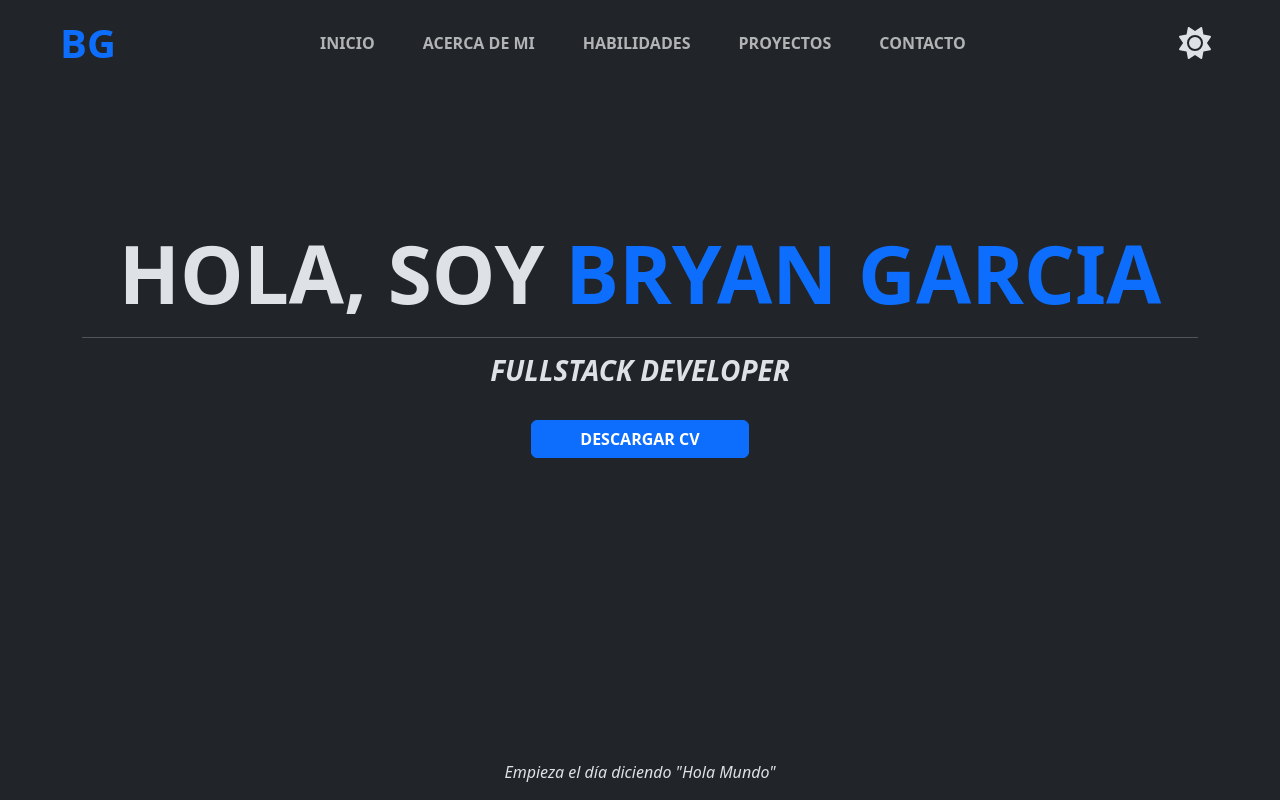
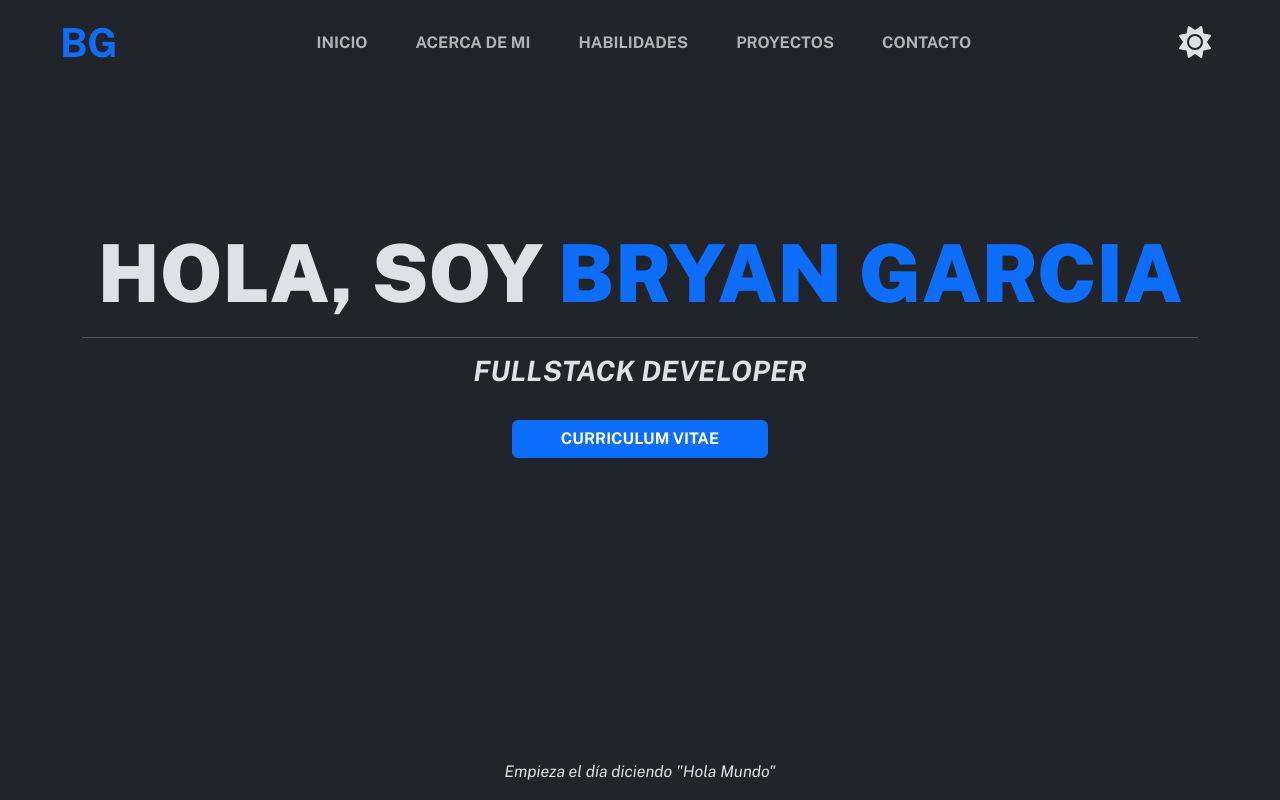
Before and after one commit to BryanGarcia25/Portafolio_Personal_Web, an Angular app: page /home in a window 1280 px wide. Built offline with nearby package versions, Linux system fonts and the light colour scheme.

Commit message:
Making changes to some files and adding Google Fonts to the code

```diff
--- a/src/app/components/contact/contact.component.html
+++ b/src/app/components/contact/contact.component.html
@@ -21,7 +21,7 @@
                 <label for="description" class="form-label">Descripción</label>
                 <textarea name="description" id="description" class="form-control" cols="10" rows="2"></textarea>
             </div>
-            <div class="my-4 text-center">
+            <div class="mt-4 text-center">
                 <button class="btn btn-primary px-5" type="submit">Enviar datos</button>
             </div>
         </form>
--- a/src/app/components/home/home.component.css
+++ b/src/app/components/home/home.component.css
@@ -5,3 +5,8 @@
 .name {
     font-size: 80px;
 }
+
+section > .container > h1 {
+    font-weight: 900;
+    font-style: normal;
+}
--- a/src/app/components/home/home.component.html
+++ b/src/app/components/home/home.component.html
@@ -1,9 +1,9 @@
 <section class="vh-100 d-flex flex-column justify-content-between">
   <div class="container text-center">
-    <h1 class="text-uppercase fw-bold name">Hola, soy <span class="text-primary">Bryan Garcia</span></h1>
+    <h1 class="text-uppercase name">Hola, soy <span class="text-primary">Bryan Garcia</span></h1>
     <hr>
     <h3 class="fw-bold text-uppercase fst-italic mb-4">FullStack Developer</h3>
-    <button class="btn btn-primary px-5 my-2 text-uppercase fw-bold">Descargar CV</button>
+    <a href="https://drive.google.com/file/d/1HthMPSnNX3ImAPhnSJkNtMbJDfqOuANm/view?usp=sharing" target="_blank" class="btn btn-primary fw-bold text-uppercase px-5 my-2">Curriculum Vitae</a>
   </div>
   <div class="text-center">
     <p class="fs-6 fst-italic">Empieza el día diciendo "Hola Mundo"</p>
--- a/src/index.html
+++ b/src/index.html
@@ -6,6 +6,9 @@
   <base href="/">
   <meta name="viewport" content="width=device-width, initial-scale=1">
   <link rel="icon" type="image/x-icon" href="favicon.ico">
+  <link rel="preconnect" href="https://fonts.googleapis.com">
+  <link rel="preconnect" href="https://fonts.gstatic.com" crossorigin>
+  <link href="https://fonts.googleapis.com/css2?family=Public+Sans:ital,wght@0,100..900;1,100..900&display=swap" rel="stylesheet">
 </head>
 <body class="min-vh-100" data-bs-theme="dark">
   <app-root></app-root>
--- a/src/styles.css
+++ b/src/styles.css
@@ -3,6 +3,8 @@
     margin: 0;
     padding: 0;
     box-sizing: border-box;
+    font-family: "Public Sans", sans-serif;
+    font-optical-sizing: auto;
 }
 
 ::-webkit-scrollbar {
```
